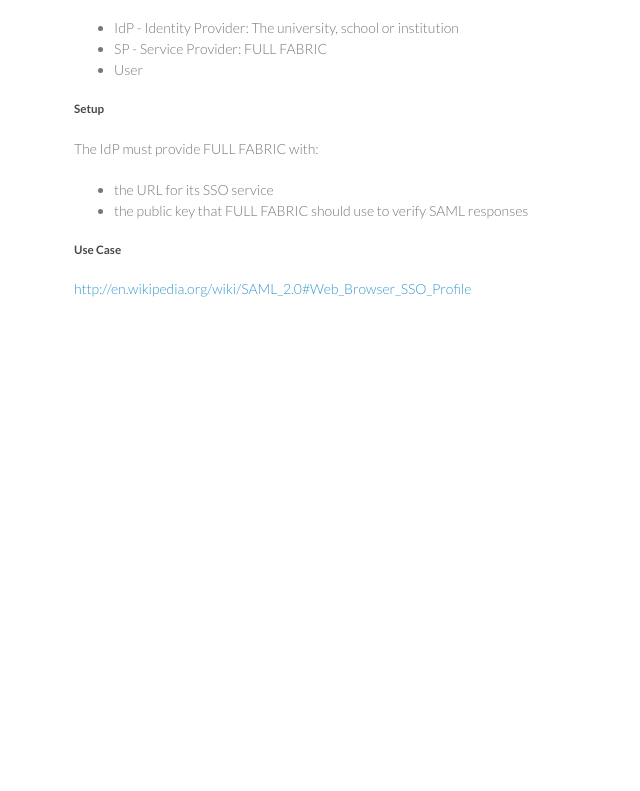
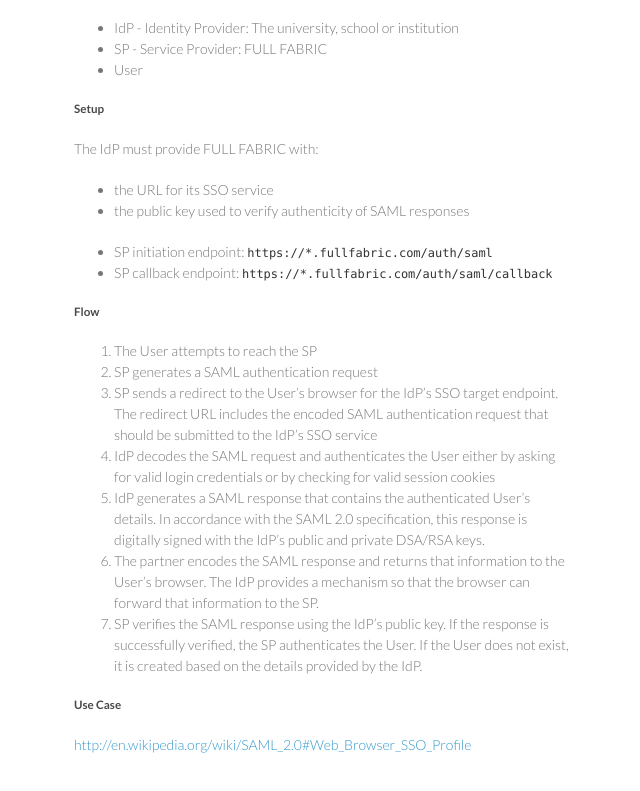
Before and after one commit to fullfabric/documentation, a plain HTML site: page _site/auth-single-sign-on.html in a window 1280 px wide. Shown: the part 531-1322 px from the top of the page, without its empty margins (496-1136 px from the left). Before the commit the page ends 900 px from the top, so only its background shows below. Drawn offline with Linux system fonts and the light colour scheme.

Commit message:
updated flow

```diff
--- a/_site/auth-single-sign-on.html
+++ b/_site/auth-single-sign-on.html
@@ -46,8 +46,24 @@
 
 <ul>
   <li>the URL for its SSO service</li>
-  <li>the public key that FULL FABRIC should use to verify SAML responses</li>
+  <li>
+    <p>the public key used to verify authenticity of SAML responses</p>
+  </li>
+  <li>SP initiation endpoint: <code>https://*.fullfabric.com/auth/saml</code></li>
+  <li>SP callback endpoint: <code>https://*.fullfabric.com/auth/saml/callback</code></li>
 </ul>
+
+<h5 id="flow">Flow</h5>
+
+<ol>
+  <li>The User attempts to reach the SP</li>
+  <li>SP generates a SAML authentication request</li>
+  <li>SP sends a redirect to the User’s browser for the IdP’s SSO target endpoint. The redirect URL includes the encoded SAML authentication request that should be submitted to the IdP’s SSO service</li>
+  <li>IdP decodes the SAML request and authenticates the User either by asking for valid login credentials or by checking for valid session cookies</li>
+  <li>IdP generates a SAML response that contains the authenticated User’s details. In accordance with the SAML 2.0 specification, this response is digitally signed with the IdP’s public and private DSA/RSA keys.</li>
+  <li>The partner encodes the SAML response and returns that information to the User’s browser. The IdP provides a mechanism so that the browser can forward that information to the SP.</li>
+  <li>SP verifies the SAML response using the IdP’s public key. If the response is successfully verified, the SP authenticates the User. If the User does not exist, it is created based on the details provided by the IdP.</li>
+</ol>
 
 <h5 id="use-case">Use Case</h5>
 
```
Also changed, not shown: 1 other file.
